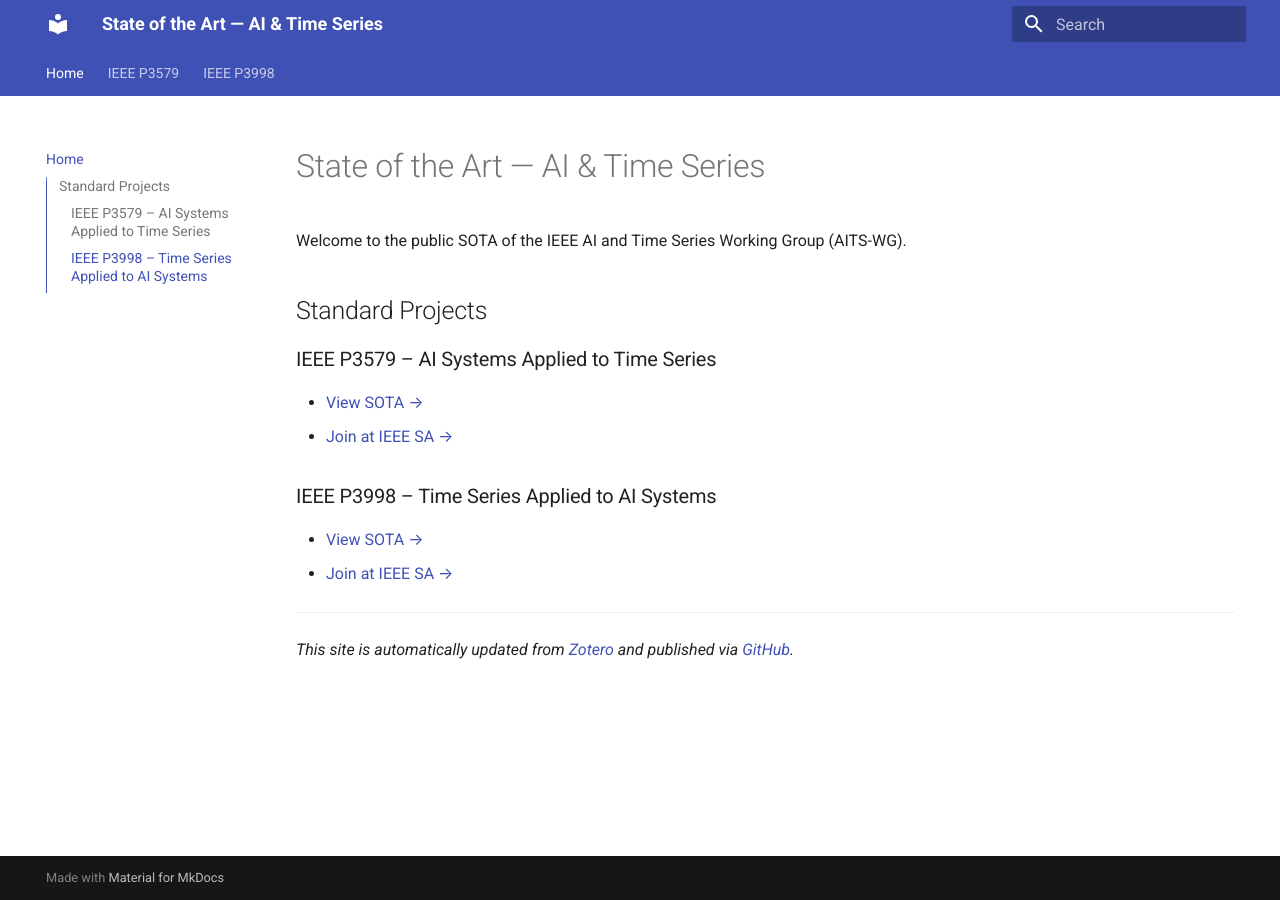
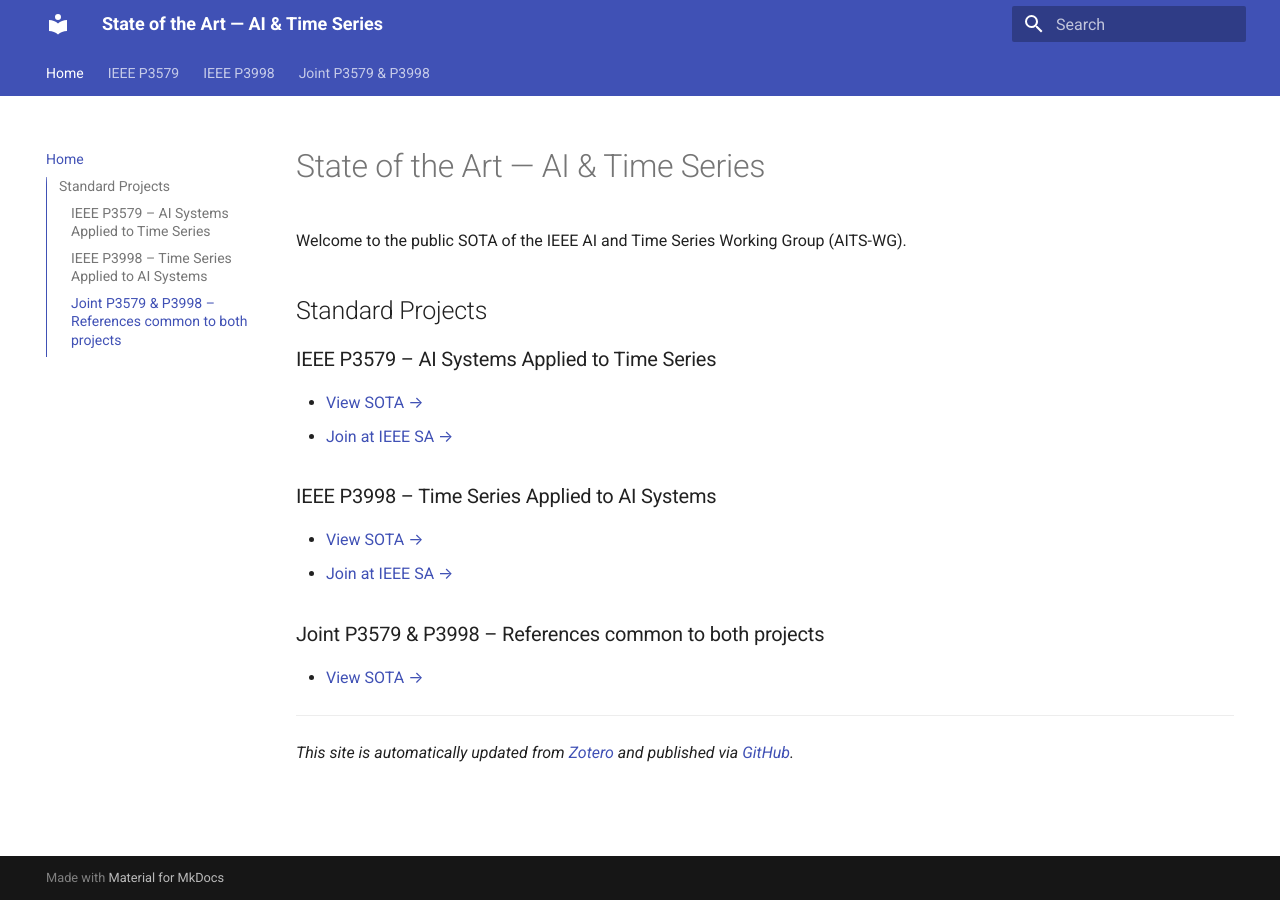
Before and after one commit to aitimeseries/SOTA, an MkDocs documentation site: the page built from docs/index.md, in a window 1280 px wide. Built offline with MkDocs 1.6.1 and Material for MkDocs 9.7.7, drawn with Linux system fonts in a browser that asks for light colours.

Commit message:
feat(site): joint P3579 & P3998 tab, placeholder page and home link
- mkdocs.yml: nav entry "Joint P3579 & P3998" -> p3579-p3998/index.md.
- docs/p3579-p3998/index.md: placeholder with the H1 and intro the sync
  script writes (P-S11-11), so the tab is never broken before the first
  sync; the sync overwrites it.
- docs/index.md: home page section linking to the joint page.

Co-Authored-By: Claude Opus 5.5 <noreply@anthropic.com>

```diff
--- a/docs/index.md
+++ b/docs/index.md
@@ -12,6 +12,9 @@ Welcome to the public SOTA of the IEEE AI and Time Series Working Group (AITS-WG
 - [View SOTA →](p3998/index.md)
 - [Join at IEEE SA →](http://p3998.aitimeseries.com)
 
+### Joint P3579 & P3998 – References common to both projects
+- [View SOTA →](p3579-p3998/index.md)
+
 ---
 
 *This site is automatically updated from [Zotero](https://www.zotero.org) and published via [GitHub](https://github.com/aitimeseries).*
--- a/mkdocs.yml
+++ b/mkdocs.yml
@@ -17,3 +17,4 @@ nav:
   - Home: index.md
   - IEEE P3579: p3579/index.md
   - IEEE P3998: p3998/index.md
+  - Joint P3579 & P3998: p3579-p3998/index.md
```
Also changed, not shown: docs/p3579-p3998/index.md (added, +5 -0 lines).
